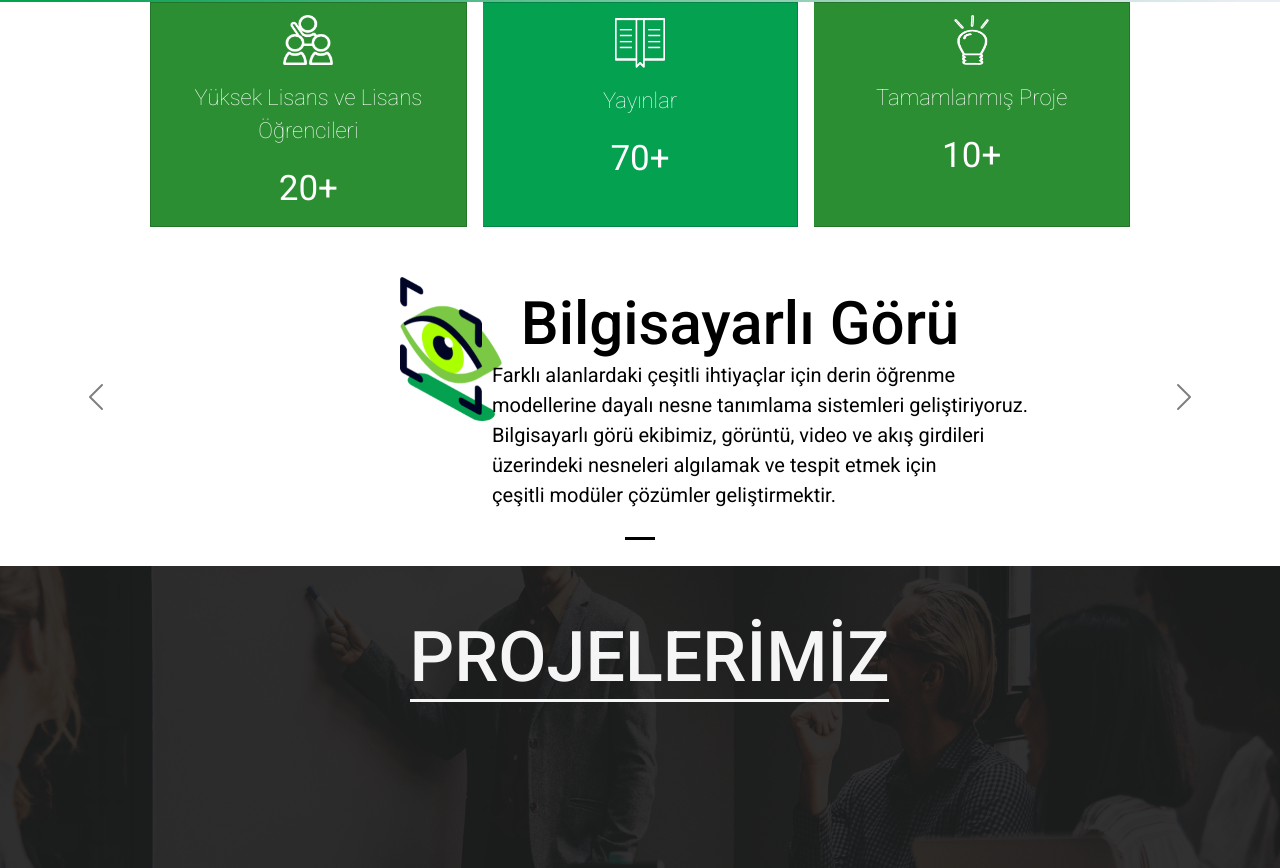
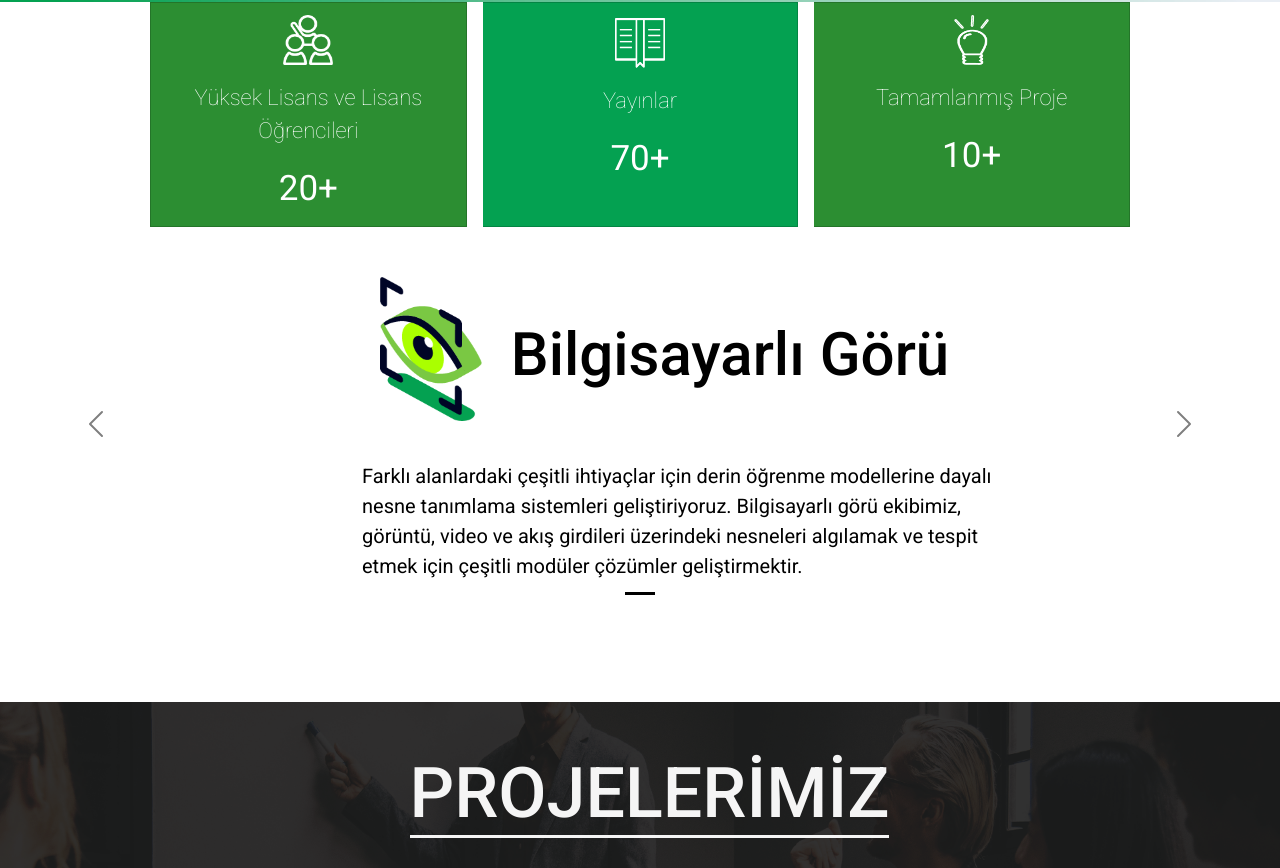
Before and after one commit to caglaozbb/kouembedded, a React (Create React App) app in the folder my-app/: page /home in a window 1280 px wide. Shown: the part 632-1500 px from the top of the page. Built offline with nearby package versions, Linux system fonts and the light colour scheme.

Commit message:
fixed carousel

```diff
--- a/my-app/src/Home.js
+++ b/my-app/src/Home.js
@@ -39,7 +39,7 @@ return (
               </div>
               <div className="imageWrapper fontAll">
                 <img src={backg3} className="background-image image" style={{width:"100%", height:"20%"}} alt="background" />
-                <h2 className="imageTexth1" style={{fontWeight:"lighter"}}>KOCAELİ ÜNİVERSİTESİ</h2>
+                <h2 className="imageTexth1 font300">KOCAELİ ÜNİVERSİTESİ</h2>
                 <h3 className="imageTexth2"style={{fontWeight:"bolder"}}>GÖMÜLÜ SİSTEMLER LABORATUVARI</h3>
                 <p className="imageTextp"> Gömülü ve Sensör Sistemleri Laboratuvarı, Kocaeli Üniversitesi Mühendislik Fakültesi<br></br> çatısı altında faaliyet gösteren bir araştırma ve geliştirme laboratuvarıdır.<br></br> Lisans, yüksek lisans ve doktora öğrencilerimizin mühendislik alanlarında deneyim <br></br>  kazanmaları ve uzmanlaşmaları hedeflenmektedir.</p>
              </div>
@@ -71,18 +71,17 @@ return (
                 </CardGroup>
              </div>
              {/* TODO:Carousele 3 kart eklenecek icon ve yazıların yerleri düzeltilecek: */}
-             <div>
-                  <Carousel variant="dark" className="a" style={{justifyContent:"center", display:"flex",margin:"50"}}>
+             {/* FIXME:yazılar ve icon duzenlendi kalan 2 kart eklenecek */}
+             <div style={{height:"475px"}}>
+                  <Carousel variant="dark" className="a" style={{justifyContent:"center", display:"flex",height:"auto"}}>
                     <Carousel.Item>
-                        <img src={iconeye} alt="First slide" style={{width:"8%", display:"flex",margin:"100px",marginLeft:"400px",marginTop:"50px",marginBottom:"100px"}}/>
-                        <div style={{marginTop:"145px"}}>
-                        <Carousel.Caption >
-                          <h1 style={{fontSize:"60px",margin:"100px",marginLeft:"300px",marginBottom:"0px",marginTop:"1000px"}} >Bilgisayarlı Görü</h1>
-                          <div>
-                          <p style={{textAlign:"left",marginLeft:"300px",fontSize:"20px"}}>Farklı alanlardaki çeşitli ihtiyaçlar için derin öğrenme <br></br> modellerine dayalı nesne tanımlama sistemleri geliştiriyoruz.<br></br>
-                            Bilgisayarlı görü ekibimiz, görüntü, video ve akış girdileri<br></br> üzerindeki nesneleri algılamak ve tespit etmek için <br></br>çeşitli modüler çözümler geliştirmektir.
+                        <img src={iconeye} alt="First slide" style={{width:"8%", display:"flex",margin:"100px",marginLeft:"380px",marginTop:"50px",marginBottom:"100px"}}/>
+                        <div style={{marginTop:"200px"}}>
+                        <Carousel.Caption>
+                          <h1 style={{fontSize:"60px",margin:"100px",marginLeft:"280px",marginBottom:"0px"}} >Bilgisayarlı Görü</h1>
+                          <p style={{textAlign:"left",marginLeft:"170px",fontSize:"20px",marginBottom:"0px",marginTop:"70px"}}>Farklı alanlardaki çeşitli ihtiyaçlar için derin öğrenme modellerine dayalı <br></br> nesne tanımlama sistemleri geliştiriyoruz.
+                            Bilgisayarlı görü ekibimiz,<br></br> görüntü, video ve akış girdileri üzerindeki nesneleri algılamak ve tespit<br></br> etmek için çeşitli modüler çözümler geliştirmektir.
                           </p>
-                          </div>
                         </Carousel.Caption>
                         </div>
                     </Carousel.Item>
```
